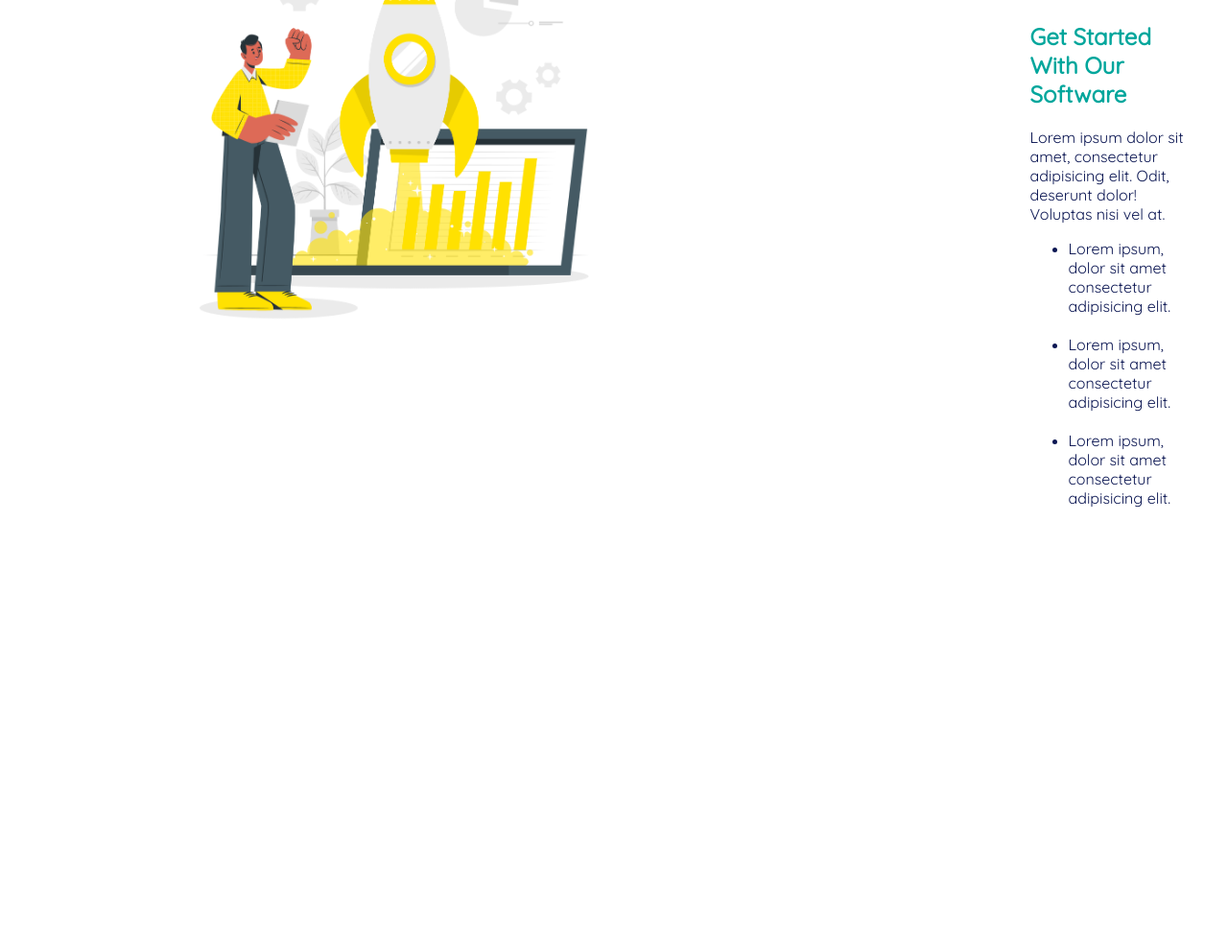
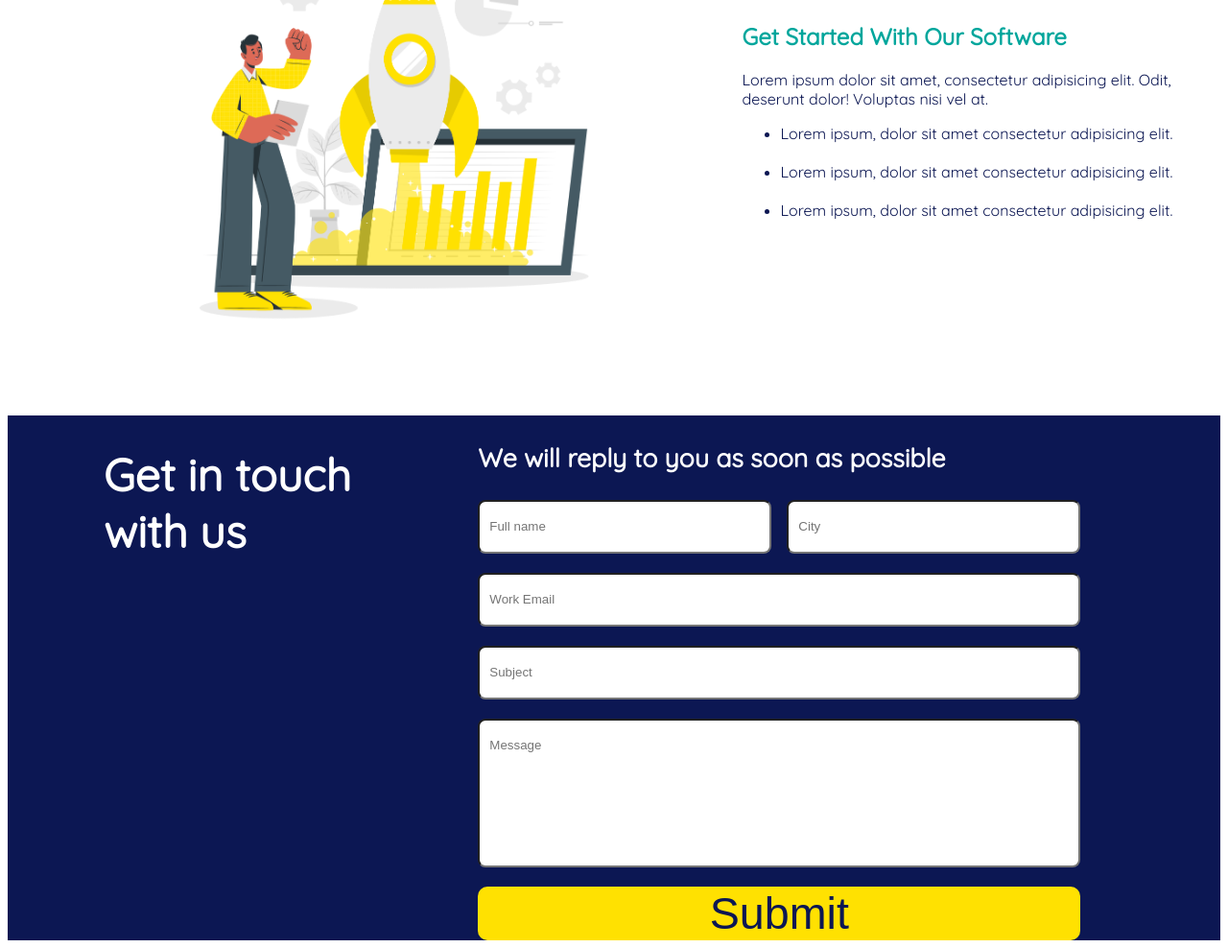
Before and after one commit to YaraBaamer/NRT-Project1, a plain HTML site: page Develop-project-master/index.html in a window 1280 px wide. Shown: the part 2543-3531 px from the top of the page at 96% size. Before the commit the page ends 3072 px from the top, so only its background shows below. Drawn offline with Linux system fonts and the light colour scheme.

Commit message:
Fifth part(form)

```diff
--- a/Develop-project-master/index.html
+++ b/Develop-project-master/index.html
@@ -102,6 +102,38 @@
       </div>
 
     </div>
+
+
+    <div class="fifth">
+
+      <div class="leftheading">
+        <h1>Get in touch with us</h1>
+      </div>
+
+
+      <div class="rightform">
+          <div><h3>We will reply to you as soon as possible</h3></div>
+          <form action="">
+            <div class="form">
+              <div class="firstline">
+                <input class="firstlabel" type="text" placeholder="Full name">
+                <input class="secondlabel" type="text" placeholder="City">
+              </div>
+              <br>
+              <div><input class="thirdlabel"type="text" placeholder="Work Email"></div>
+              <br>
+              <div><input class="fourthlabel" type="text" placeholder="Subject"></div>
+              <br>
+              <div><input class="fifthlabel" type="text" placeholder="Message"></div>
+              <br>
+              <div class="submitbutton">
+
+                <button type="submit">Submit</button>
+              </div>
+            </div>
+          </form>
+      </div>
+    </div>
   </main>
 </body>
 </html>
--- a/Develop-project-master/style.css
+++ b/Develop-project-master/style.css
@@ -31,10 +31,6 @@ nav{
     display: flex;
     flex-direction: row;
     justify-content: space-between;
-
-
-
-
 }
 
 .div1{
@@ -182,9 +178,7 @@ margin-left: 200px;
     font-weight: lighter;
     margin-top: 70px;
     margin-right: 35px;
-    margin-left: 450px;
-
-
+    margin-left: 150px;
 }
 
 
@@ -215,7 +209,7 @@ margin-left: 200px;
     font-weight: lighter;
     margin-top: 70px;
    padding-left: 50px;
-
+   margin-right: 220px;
 }
 
 
@@ -246,7 +240,93 @@ margin-left: 200px;
     font-weight: lighter;
     margin-top: 70px;
     margin-right: 35px;
-    margin-left: 450px;
+    margin-left: 150px;
+}
 
+.fifth{
+    display: flex;
+    background-color: #0c1753;
+    color: white;
+    font-family: "Quicksand";
+    font-weight: bolder;
+    justify-content: space-between;
 
 }
+
+.fifth h1{
+padding-right: 0px;
+padding-left: 50px;
+font-size: 35pt;
+margin-left: 50px;
+}
+
+.fifth h3{
+    font-size: 20pt;
+}
+
+.rightform{
+display: flex;
+flex-wrap: wrap;
+margin-left: 130px;
+}
+
+.form{
+
+}
+.firstline{
+   display: flex;
+   justify-content: space-between;
+   color: #0c1753;
+}
+
+label{
+
+}
+.firstlabel{
+    width: 290px;
+    height: 50px;
+    border-radius: 8px;
+    padding-left: 10px;
+}
+
+.secondlabel{
+    width: 290px;
+    height: 50px;
+    border-radius: 8px;
+    padding-left: 10px;
+}
+
+.thirdlabel{
+    width: 612px;
+    height: 50px;
+    border-radius: 8px;
+    padding-left: 10px;
+}
+
+.fourthlabel{
+    width: 612px;
+    height: 50px;
+    border-radius: 8px;
+    padding-left: 10px;
+}
+
+.fifthlabel{
+   display: flex;
+    width: 612px;
+    height: 50px;
+    border-radius: 8px;
+    padding-bottom: 100px;
+    padding-left: 10px;
+
+}
+
+.fifth button{
+    background-color: #ffe101;
+    color: #0c1753;
+    font-size: 35pt;
+    border-radius: 10px;
+    border-style: none;
+    text-decoration: none;
+    width: 628px;
+    align-items: center;
+}
```
